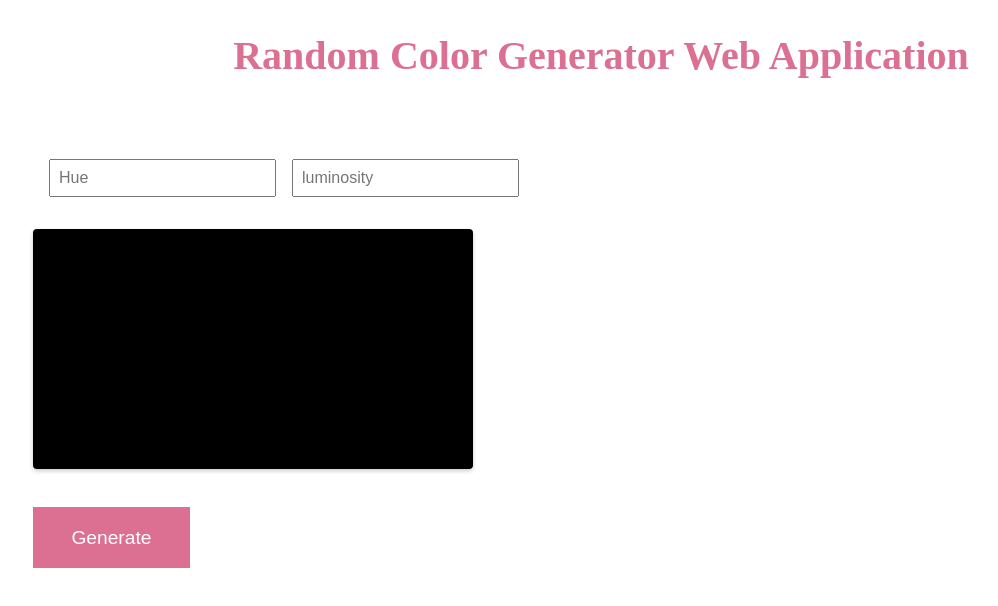
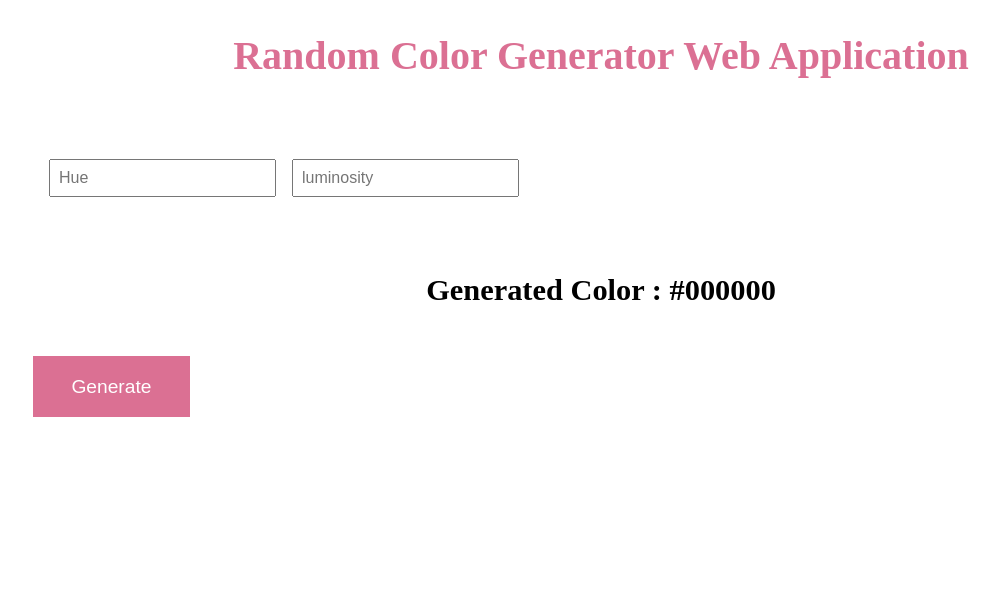
Before and after one commit to irabruce10/react-random-color-generator, a React app: page / in a window 1280 px wide. Shown: the top 606 px of the page, without its empty margins (39-1037 px from the left). Built offline with nearby package versions, Linux system fonts and the light colour scheme.

Commit message:
Fixing some bugs

```diff
--- a/src/App.js
+++ b/src/App.js
@@ -98,9 +98,9 @@ export default function App() {
         onChange={(e) => setLuminosity(e.target.value)}
       />
 
-      <Card style={{ backgroundColor: color }}>
+      <divz style={{ backgroundColor: color }}>
         <CardTitle>Generated Color : {color}</CardTitle>
-      </Card>
+      </divz>
 
       <Button onClick={colorHandle}>Generate</Button>
     </Wrapper>
```
